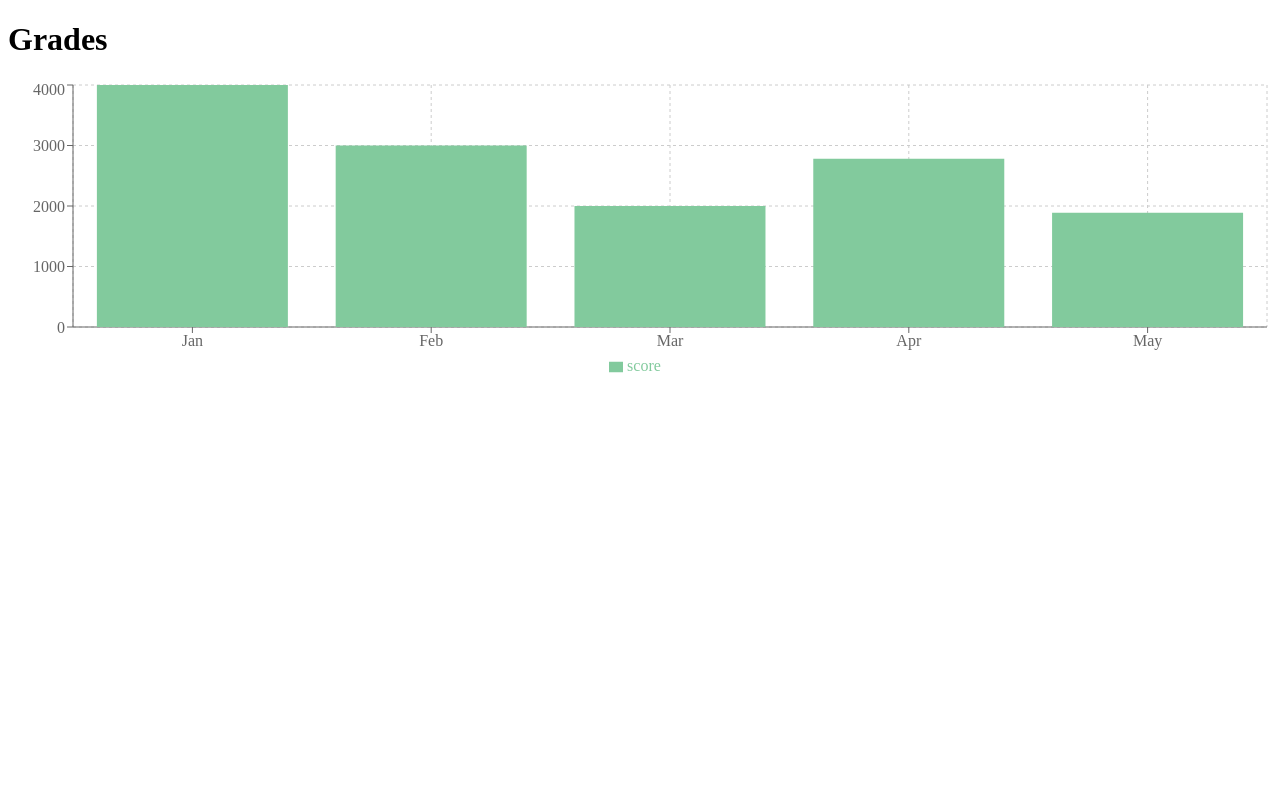
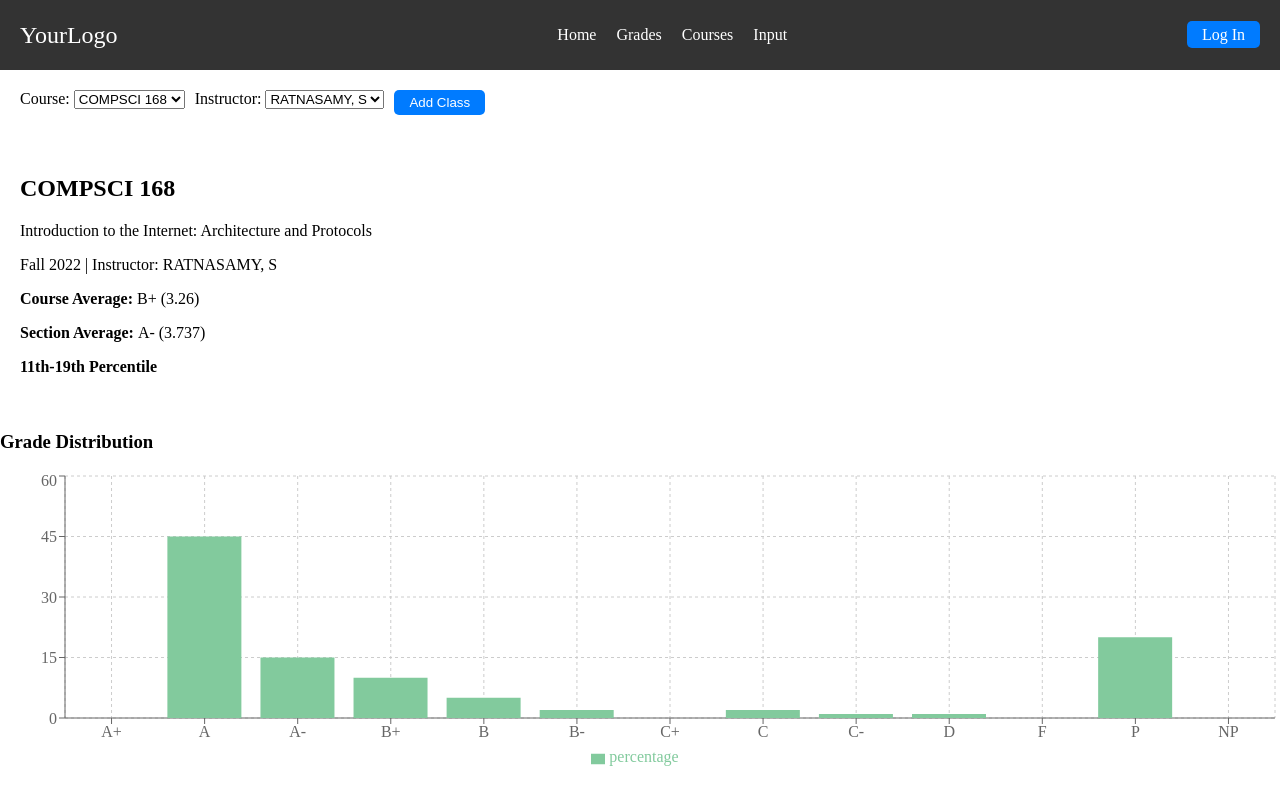
Before and after one commit to gabrield2731/VandyTime, a React (Create React App) app in the folder frontend/: page /grades in a window 1280 px wide. Built offline with nearby package versions, Linux system fonts and the light colour scheme; no server answers.

Commit message:
nav bar basics

```diff
--- a/frontend/src/App.js
+++ b/frontend/src/App.js
@@ -1,17 +1,27 @@
 import React from "react";
-import { BrowserRouter as Router, Routes, Route } from "react-router-dom";
+import {
+  BrowserRouter as Router,
+  Routes,
+  Route,
+} from "react-router-dom";
 import SignIn from "./pages/SignIn";
 import Home from "./pages/Home";
 import Grades from "./pages/Grades";
+import Navbar from "./pages/NavBar";
+import Courses from "./pages/Courses";
+import Input from "./pages/Input";
 import { AuthProvider } from "./stores/firebase"; // AuthProvider to wrap the app
 
 function App() {
   return (
     <AuthProvider>
       <Router>
+        <Navbar />
         <Routes>
           <Route path="/" element={<Home />} />
           <Route path="/grades" element={<Grades />} />
+          <Route path="/courses" element={<Courses />} />
+          <Route path="/input" element={<Input />} />
           <Route path="/login" element={<SignIn />} />
         </Routes>
       </Router>
--- /dev/null
+++ b/frontend/src/pages/Courses/index.js
@@ -0,0 +1,12 @@
+import React from "react";
+
+const Courses = () => {
+
+  return (
+    <div>
+      <h1>Courses</h1>
+    </div>
+  );
+};
+
+export default Courses;
--- a/frontend/src/pages/Grades/index.js
+++ b/frontend/src/pages/Grades/index.js
@@ -1,24 +1,115 @@
-import React from "react";
+import React, { useState } from "react";
 import BarChartComponent from "../../components/BarChart";
 
-const data = [
-  { name: "Jan", score: 4000 },
-  { name: "Feb", score: 3000 },
-  { name: "Mar", score: 2000 },
-  { name: "Apr", score: 2780 },
-  { name: "May", score: 1890 },
+// Sample grade data (adjusted to match the chart in the image)
+const gradeData = [
+  { grade: "A+", percentage: 0 },
+  { grade: "A", percentage: 45 },
+  { grade: "A-", percentage: 15 },
+  { grade: "B+", percentage: 10 },
+  { grade: "B", percentage: 5 },
+  { grade: "B-", percentage: 2 },
+  { grade: "C+", percentage: 0 },
+  { grade: "C", percentage: 2 },
+  { grade: "C-", percentage: 1 },
+  { grade: "D", percentage: 1 },
+  { grade: "F", percentage: 0 },
+  { grade: "P", percentage: 20 },
+  { grade: "NP", percentage: 0 },
 ];
 
+const courseInfo = {
+  courseCode: "COMPSCI 168",
+  courseName: "Introduction to the Internet: Architecture and Protocols",
+  term: "Fall 2022",
+  instructor: "RATNASAMY, S",
+  courseAverage: "B+ (3.26)",
+  sectionAverage: "A- (3.737)",
+  percentile: "11th-19th Percentile",
+};
+
 const Grades = () => {
+  const [selectedCourse, setSelectedCourse] = useState("COMPSCI 168");
+  const [selectedInstructor, setSelectedInstructor] = useState("RATNASAMY, S");
+
+  const handleCourseChange = (event) => {
+    setSelectedCourse(event.target.value);
+  };
+
+  const handleInstructorChange = (event) => {
+    setSelectedInstructor(event.target.value);
+  };
+
   return (
     <div>
-      <h1>Grades</h1>
-      <BarChartComponent
-        data={data}
-        xAxisKey="name"
-        barDataKey="score"
-        barColor="#82ca9d"
-      />
+      {/* Input Section */}
+      <div style={{ display: "flex", gap: "10px", padding: "20px" }}>
+        {/* Course Selector */}
+        <div>
+          <label htmlFor="course-select">Course: </label>
+          <select
+            id="course-select"
+            value={selectedCourse}
+            onChange={handleCourseChange}
+          >
+            <option value="COMPSCI 168">COMPSCI 168</option>
+            <option value="COMPSCI 161">COMPSCI 161</option>
+            <option value="COMPSCI 162">COMPSCI 162</option>
+            {/* Add more courses as needed */}
+          </select>
+        </div>
+
+        {/* Instructor Selector */}
+        <div>
+          <label htmlFor="instructor-select">Instructor: </label>
+          <select
+            id="instructor-select"
+            value={selectedInstructor}
+            onChange={handleInstructorChange}
+          >
+            <option value="RATNASAMY, S">RATNASAMY, S</option>
+            <option value="GARCIA, L">GARCIA, L</option>
+            <option value="KUBITZ, N">KUBITZ, N</option>
+            {/* Add more instructors as needed */}
+          </select>
+        </div>
+
+        {/* Add Class Button */}
+        <div>
+          <button style={{ padding: "5px 15px", backgroundColor: "#007bff", color: "white", border: "none", borderRadius: "5px" }}>
+            Add Class
+          </button>
+        </div>
+      </div>
+
+      {/* Course Information Section */}
+      <div style={{ padding: "20px" }}>
+        <h2>{courseInfo.courseCode}</h2>
+        <p>{courseInfo.courseName}</p>
+        <p>{courseInfo.term} | Instructor: {courseInfo.instructor}</p>
+        <div>
+          <p>
+            <strong>Course Average: </strong> {courseInfo.courseAverage}
+          </p>
+          <p>
+            <strong>Section Average: </strong> {courseInfo.sectionAverage}
+          </p>
+          <p>
+            <strong>{courseInfo.percentile}</strong>
+          </p>
+        </div>
+      </div>
+
+      {/* Grades Distribution Bar Chart */}
+      <div>
+        <h3>Grade Distribution</h3>
+        <BarChartComponent
+          data={gradeData}
+          xAxisKey="grade"
+          barDataKey="percentage"
+          barColor="#82ca9d"
+        />
+      </div>
     </div>
   );
 };
--- /dev/null
+++ b/frontend/src/pages/Input/index.js
@@ -0,0 +1,12 @@
+import React from "react";
+
+const Input = () => {
+
+  return (
+    <div>
+      <h1>Input</h1>
+    </div>
+  );
+};
+
+export default Input;
--- /dev/null
+++ b/frontend/src/pages/NavBar/index.css
@@ -0,0 +1,53 @@
+/* Navbar.css */
+html, body {
+  margin: 0;
+  padding: 0;
+  width: 100%;
+  height: 100%;
+}
+
+.navbar {
+    background-color: #333;
+    padding: 10px 20px;
+    color: white;
+  }
+
+  .navbar-container {
+    display: flex;
+    justify-content: space-between;
+    align-items: center;
+  }
+
+  .navbar-logo a {
+    color: white;
+    font-size: 1.5rem;
+    text-decoration: none;
+  }
+
+  .nav-links {
+    list-style: none;
+    display: flex;
+    gap: 20px;
+  }
+
+  .nav-links li a {
+    color: white;
+    text-decoration: none;
+    font-size: 1rem;
+  }
+
+  .nav-links li a:hover {
+    text-decoration: underline;
+  }
+
+  .nav-login .login-btn {
+    background-color: #007bff;
+    color: white;
+    padding: 5px 15px;
+    border-radius: 5px;
+    text-decoration: none;
+  }
+
+  .nav-login .login-btn:hover {
+    background-color: #0056b3;
+  }
--- /dev/null
+++ b/frontend/src/pages/NavBar/index.js
@@ -0,0 +1,35 @@
+import React from 'react';
+import { useLocation } from 'react-router-dom';
+import './index.css';
+
+const Navbar = () => {
+  const location = useLocation();
+  const navBarRoutes = ['/login'];
+
+  return (
+    <>
+      {!navBarRoutes.includes(location.pathname) && (
+        <nav className="navbar">
+          <div className="navbar-container">
+            <div className="navbar-logo">
+              <a href="/">YourLogo</a>
+            </div>
+
+            <ul className="nav-links">
+              <li><a href="/">Home</a></li>
+              <li><a href="/grades">Grades</a></li>
+              <li><a href="/courses">Courses</a></li>
+              <li><a href="/input">Input</a></li>
+            </ul>
+
+            <div className="nav-login">
+              <a href="/login" className="login-btn">Log In</a>
+            </div>
+          </div>
+        </nav>
+      )}
+    </>
+  );
+};
+
+export default Navbar;
```
